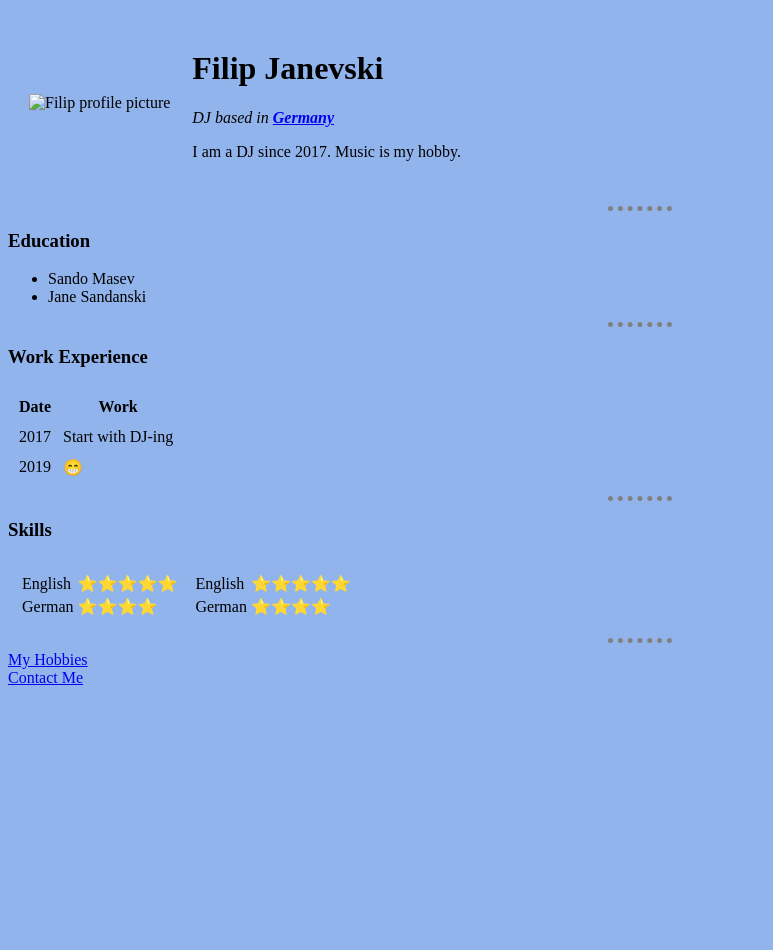
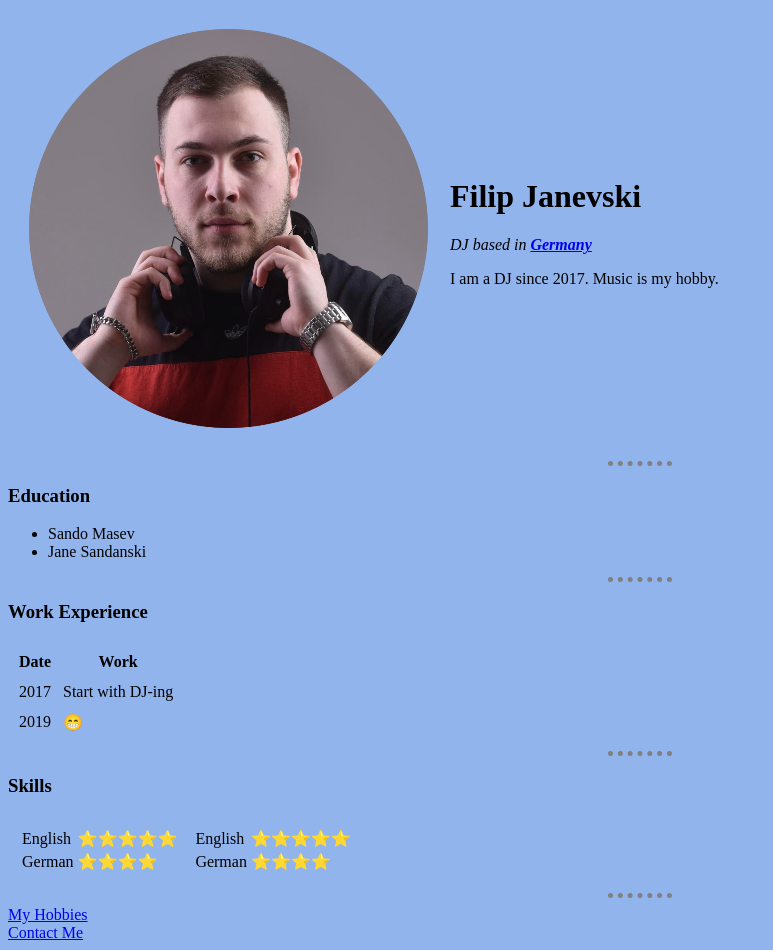
Before and after one commit to phillthedj/cv, a plain HTML site: page index.html in a window 1280 px wide. Shown: the whole page, without its empty margins (0-773 px from the left). Before the commit the page ends 800 px from the top, so only its background shows below. Drawn offline with Linux system fonts and the light colour scheme; files that its build step writes are made by us from their sources.

Commit message:
Update index.html

```diff
--- a/index.html
+++ b/index.html
@@ -10,7 +10,7 @@
 <body>
   <table cellspacing="20">
     <tr>
-      <td><img src="Images/phill.png" alt="Filip profile picture"></td>
+      <td><img src="phill.png" alt="Filip profile picture"></td>
       <td>  <h1>Filip Janevski</h1>
         <p> <em>DJ based in <strong><a href="https://en.wikipedia.org/wiki/Germany">Germany</a></strong> </em></p>
         <p>I am a DJ since 2017. Music is my hobby.</p></td>
```
